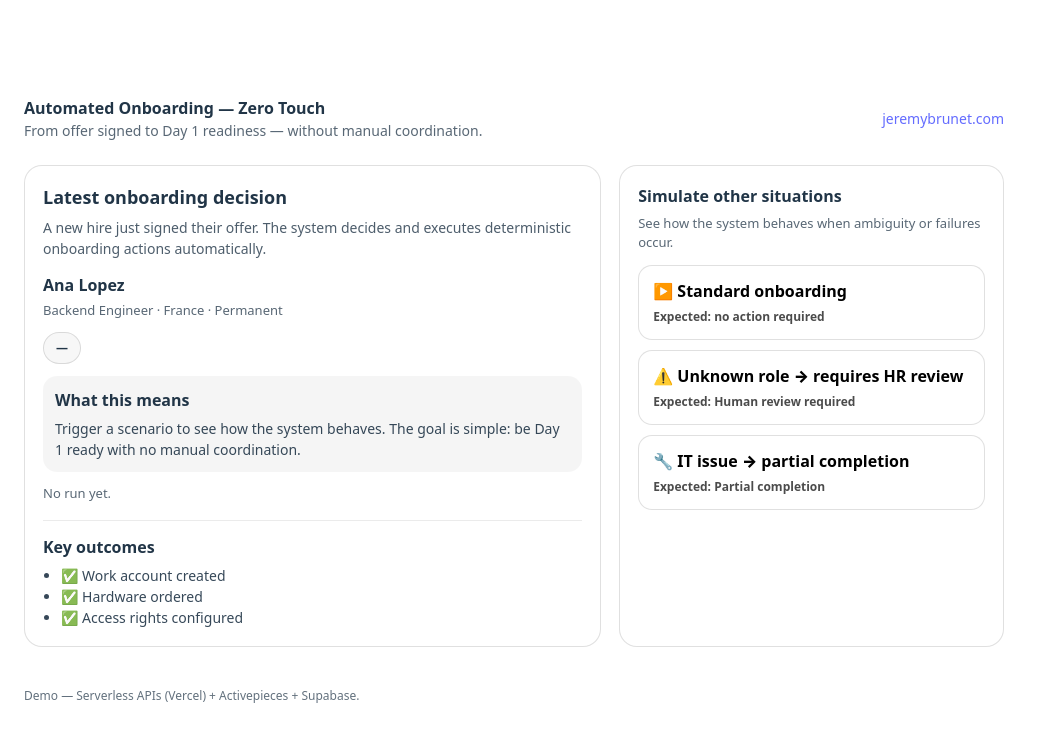
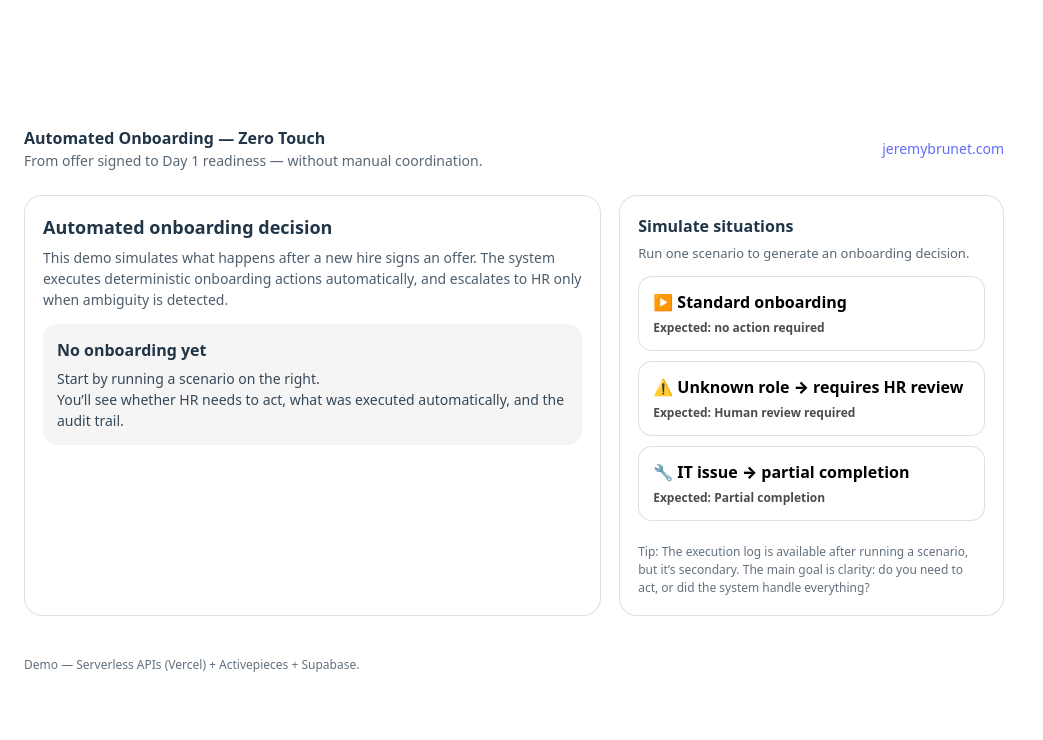
Before and after one commit to DFATPUNK/hr-onboarding-engine, a React (Vite) app: page / in a window 1280 px wide. Shown: the top 740 px of the page, without its empty margins (0-1043 px from the left). Built offline with nearby package versions, Linux system fonts and the light colour scheme.

Commit message:
ux: add RH-friendly empty state and remove auto-loaded last run

```diff
--- a/src/pages/Home.tsx
+++ b/src/pages/Home.tsx
@@ -16,25 +16,23 @@ function cardStyle(): React.CSSProperties {
 
 export default function Home() {
   const [loading, setLoading] = useState(false);
+
+  // "result" = le run déclenché pendant cette session (après click)
+  const [resultRunId, setResultRunId] = useState<string | null>(null);
+  const [resultStatus, setResultStatus] = useState<string | null>(null);
+  const [resultSummary, setResultSummary] = useState<string | null>(null);
+
+  // last run = persistance, mais on ne l'affiche pas automatiquement
   const [lastRunId, setLastRunId] = useState<string | null>(null);
   const [lastStatus, setLastStatus] = useState<string | null>(null);
   const [lastSummary, setLastSummary] = useState<string | null>(null);
+
+  const [showLast, setShowLast] = useState(false);
   const [err, setErr] = useState<string | null>(null);
 
   useEffect(() => {
     const saved = localStorage.getItem(LS_LAST_RUN);
-    if (saved) {
-      setLastRunId(saved);
-      // best-effort fetch to show status/summary
-      fetchRun(saved)
-        .then(({ run }) => {
-          setLastStatus(run.status);
-          setLastSummary(run.summary);
-        })
-        .catch(() => {
-          // ignore; the run may have expired/been cleaned
-        });
-    }
+    if (saved) setLastRunId(saved);
   }, []);
 
   const basePayload: OfferSignedPayload = useMemo(
@@ -70,10 +68,17 @@ export default function Home() {
 
       const r = await postOfferSigned(payload);
 
+      // store as "last run"
       localStorage.setItem(LS_LAST_RUN, r.run_id);
       setLastRunId(r.run_id);
-      setLastStatus(r.status);
-      setLastSummary(r.summary ?? null);
+
+      // show session result immediately
+      setResultRunId(r.run_id);
+      setResultStatus(r.status);
+      setResultSummary(r.summary ?? null);
+
+      // reveal the decision card
+      setShowLast(false);
     } catch (e: any) {
       setErr(e?.message ?? "Something went wrong");
     } finally {
@@ -81,56 +86,96 @@ export default function Home() {
     }
   }
 
-  const badge = statusBadge(lastStatus ?? undefined);
+  async function loadLastRun() {
+    if (!lastRunId) return;
+    setLoading(true);
+    setErr(null);
+
+    try {
+      const { run } = await fetchRun(lastRunId);
+      setLastStatus(run.status);
+      setLastSummary(run.summary ?? null);
+      setShowLast(true);
+
+      // Clear session result view (optional)
+      setResultRunId(null);
+      setResultStatus(null);
+      setResultSummary(null);
+    } catch (e: any) {
+      setErr(e?.message ?? "Failed to load last run");
+    } finally {
+      setLoading(false);
+    }
+  }
+
+  const isShowingSessionResult = Boolean(resultRunId);
+  const isShowingLast = showLast && Boolean(lastRunId);
+
+  // Data currently displayed in the big decision card
+  const displayedRunId = isShowingSessionResult ? resultRunId : isShowingLast ? lastRunId : null;
+  const displayedStatus = isShowingSessionResult ? resultStatus : isShowingLast ? lastStatus : null;
+  const displayedSummary = isShowingSessionResult ? resultSummary : isShowingLast ? lastSummary : null;
+
+  const badge = statusBadge(displayedStatus ?? undefined);
 
   return (
     <div style={{ display: "grid", gridTemplateColumns: "1.2fr 0.8fr", gap: 18 }}>
-      {/* Left: Latest decision */}
+      {/* Left: RH-friendly narrative */}
       <div style={cardStyle()}>
-        <div style={{ fontSize: 18, fontWeight: 900, marginBottom: 6 }}>Latest onboarding decision</div>
+        <div style={{ fontSize: 18, fontWeight: 900, marginBottom: 6 }}>Automated onboarding decision</div>
         <div style={{ fontSize: 14, opacity: 0.8, marginBottom: 14 }}>
-          A new hire just signed their offer. The system decides and executes deterministic onboarding actions automatically.
+          This demo simulates what happens after a new hire signs an offer. The system executes deterministic onboarding
+          actions automatically, and escalates to HR only when ambiguity is detected.
         </div>
 
-        {/* Employee card (static for demo) */}
-        <div style={{ display: "grid", gap: 4, marginBottom: 12 }}>
+        {/* EMPTY STATE */}
+        {!displayedRunId && (
+          <div style={{ padding: 14, borderRadius: 14, background: "rgba(0,0,0,0.04)" }}>
+            <div style={{ fontWeight: 900, marginBottom: 6 }}>No onboarding yet</div>
+            <div style={{ fontSize: 14, opacity: 0.9 }}>
+              Start by running a scenario on the right.
+              <br />
+              You’ll see whether HR needs to act, what was executed automatically, and the audit trail.
+            </div>
+
+            {lastRunId && (
+              <div style={{ marginTop: 12 }}>
+                <button onClick={loadLastRun} disabled={loading} style={ghostBtn}>
+                  Show last run →
+                </button>
+              </div>
+            )}
+          </div>
+        )}
+
+        {/* DECISION CARD (only after user action OR explicit "show last") */}
+        {displayedRunId && (
+          <>
+            <div style={{ display: "grid", gap: 4, marginTop: 10 }}>
               <div style={{ fontWeight: 900, fontSize: 16 }}>Ana Lopez</div>
               <div style={{ fontSize: 13, opacity: 0.75 }}>Backend Engineer · France · Permanent</div>
             </div>
 
-        <div style={{ display: "flex", alignItems: "center", justifyContent: "space-between", gap: 12 }}>
+            <div style={{ marginTop: 12, display: "flex", alignItems: "center", justifyContent: "space-between", gap: 12 }}>
               <span style={toneStyle(badge.tone)}>{badge.label}</span>
-          {loading && <span style={{ fontSize: 13, opacity: 0.75 }}>Running…</span>}
+              {loading && <span style={{ fontSize: 13, opacity: 0.75 }}>Loading…</span>}
             </div>
 
             <div style={{ marginTop: 12, padding: 12, borderRadius: 14, background: "rgba(0,0,0,0.04)" }}>
               <div style={{ fontWeight: 900, marginBottom: 6 }}>What this means</div>
               <div style={{ fontSize: 14, opacity: 0.9, whiteSpace: "pre-wrap" }}>
-            {lastSummary ??
-              "Trigger a scenario to see how the system behaves. The goal is simple: be Day 1 ready with no manual coordination."}
+                {displayedSummary ?? "—"}
               </div>
             </div>
 
             <div style={{ marginTop: 12, display: "flex", gap: 12, flexWrap: "wrap", alignItems: "center" }}>
-          {lastRunId ? (
-            <>
-              <Link to={`/onboarding/${lastRunId}`} style={primaryLink}>
+              <Link to={`/onboarding/${displayedRunId}`} style={primaryLink}>
                 View onboarding details →
               </Link>
-              <Link to={`/audit/${lastRunId}`} style={secondaryLink}>
+              <Link to={`/audit/${displayedRunId}`} style={secondaryLink}>
                 View execution log
               </Link>
-            </>
-          ) : (
-            <span style={{ fontSize: 13, opacity: 0.75 }}>No run yet.</span>
-          )}
             </div>
-
-        {err && (
-          <div style={{ marginTop: 12, padding: 12, borderRadius: 12, background: "rgba(255,0,0,0.08)" }}>
-            <b>Error:</b> {err}
-          </div>
-        )}
 
             <div style={{ marginTop: 16, paddingTop: 14, borderTop: "1px solid rgba(0,0,0,0.08)" }}>
               <div style={{ fontWeight: 900, marginBottom: 6 }}>Key outcomes</div>
@@ -140,13 +185,21 @@ export default function Home() {
                 <li>✅ Access rights configured</li>
               </ul>
             </div>
+          </>
+        )}
+
+        {err && (
+          <div style={{ marginTop: 12, padding: 12, borderRadius: 12, background: "rgba(255,0,0,0.08)" }}>
+            <b>Error:</b> {err}
+          </div>
+        )}
       </div>
 
       {/* Right: simulations */}
       <div style={cardStyle()}>
-        <div style={{ fontSize: 16, fontWeight: 900, marginBottom: 6 }}>Simulate other situations</div>
+        <div style={{ fontSize: 16, fontWeight: 900, marginBottom: 6 }}>Simulate situations</div>
         <div style={{ fontSize: 13, opacity: 0.75, marginBottom: 12 }}>
-          See how the system behaves when ambiguity or failures occur.
+          Run one scenario to generate an onboarding decision.
         </div>
 
         <button style={scenarioBtn} disabled={loading} onClick={() => runScenario("standard")}>
@@ -163,6 +216,11 @@ export default function Home() {
           🔧 IT issue → partial completion
           <div style={scenarioSub}>Expected: Partial completion</div>
         </button>
+
+        <div style={{ marginTop: 12, fontSize: 12, opacity: 0.7 }}>
+          Tip: The execution log is available after running a scenario, but it’s secondary. The main goal is clarity: do
+          you need to act, or did the system handle everything?
+        </div>
       </div>
     </div>
   );
@@ -190,6 +248,15 @@ const secondaryLink: React.CSSProperties = {
   opacity: 0.9,
 };
 
+const ghostBtn: React.CSSProperties = {
+  padding: "10px 12px",
+  borderRadius: 12,
+  border: "1px solid rgba(0,0,0,0.12)",
+  background: "white",
+  cursor: "pointer",
+  fontWeight: 800,
+};
+
 const scenarioBtn: React.CSSProperties = {
   width: "100%",
   textAlign: "left",
```
Lines whose indentation alone changed are shown as unchanged.
